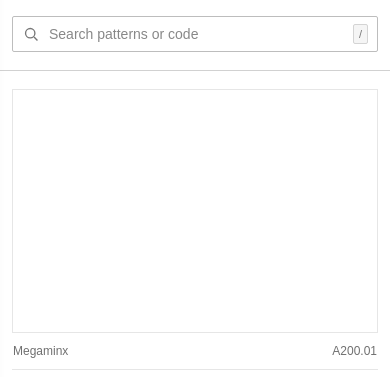
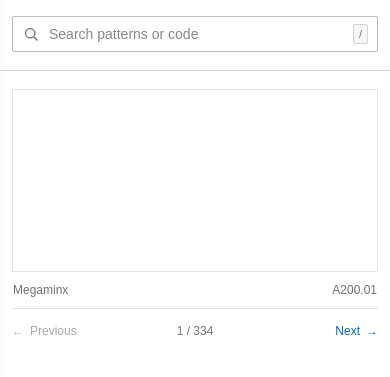
Before and after one commit to AnanasClassic/improved_megaminx_patterns, a website built with Vite: page index.html in a window 390 px wide. Shown: the part 42-419 px from the top of the page. Built offline with nearby package versions, Linux system fonts and the light colour scheme; what cubing would draw is missing.

Commit message:
Fix Pages deployment and enlarge Megaminx preview

```diff
--- a/src/main.js
+++ b/src/main.js
@@ -62,7 +62,7 @@ function makePlayer() {
     background: "none",
     controlPanel: "bottom-row",
     viewerLink: "twizzle",
-    cameraDistance: 6,
+    cameraDistance: 4.8,
     tempoScale: 2,
     experimentalSetupAnchor: "start"
   });
--- a/src/styles.css
+++ b/src/styles.css
@@ -385,7 +385,7 @@ summary:focus-visible,
 
 .preview-frame {
   width: 100%;
-  aspect-ratio: 3 / 2;
+  aspect-ratio: 2 / 1;
   border: 1px solid var(--border-light);
   background: #fff;
 }
@@ -621,7 +621,7 @@ summary:focus-visible,
   }
 
   .preview-frame {
-    aspect-ratio: 3 / 2;
+    aspect-ratio: 2 / 1;
   }
 }
 
@@ -741,7 +741,7 @@ summary:focus-visible,
   }
 
   .preview-frame {
-    aspect-ratio: 3 / 2;
+    aspect-ratio: 2 / 1;
   }
 
   .breadcrumb {
```
Also changed, not shown: .github/workflows/deploy-pages.yml.
